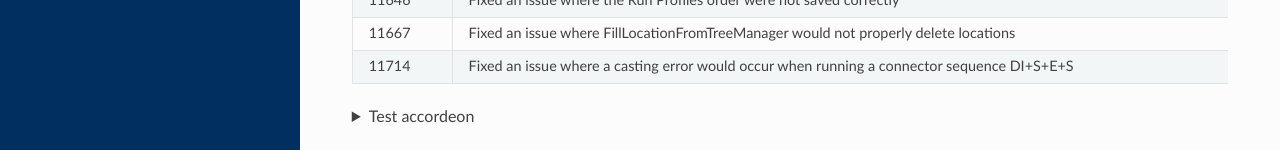
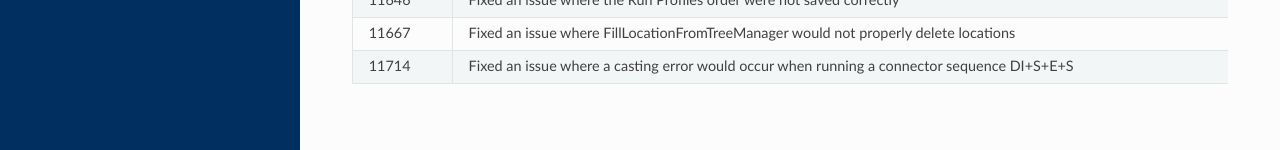
Before and after one commit to Raoulorlando/rtd-tutorial, a Sphinx documentation site: the page built from docs/source/Release_Notes/Release_Notes.md, in a window 1280 px wide and 900 px high, scrolled down 4717 px. Shown: the part 747-897 px from the top of the window. Built offline with Sphinx 7.4.7 and the Read the Docs theme 2.0.0, drawn with Linux system fonts in a browser that asks for light colours; nearby versions of some CDN libraries; some web fonts are replaced; library files that are not in the unit come from our copies; pages that are not in the unit, such as notebooks, are missing from menus.

Commit message:
Removing test collapsible

```diff
--- a/docs/source/Release_Notes/Release_Notes.md
+++ b/docs/source/Release_Notes/Release_Notes.md
@@ -367,8 +367,8 @@ Hotfix 8
   upgrade, you can only remove administrator rights by changing it in the
   database.
 
-  </details>
-  <details>
+</details>
+<details>
 <summary>IBIS V5.3</summary>
 
 ## New features
@@ -641,7 +641,3 @@ Administrators.
 | 11714      | Fixed an issue where a casting error would occur when running a connector sequence DI+S+E+S                                                                   |
 
 </details>
-<details>
-<summary>Test accordeon</summary>
-TEST
-</details>
```
